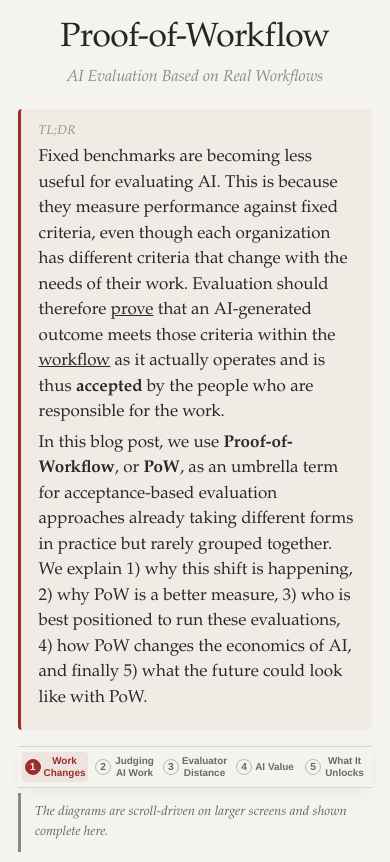
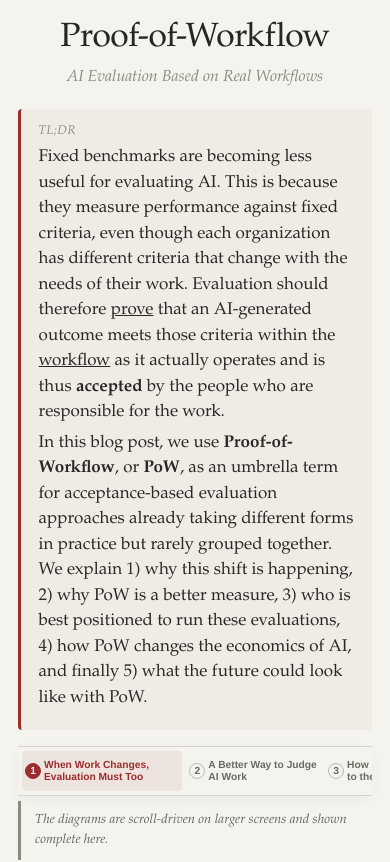
Before and after one commit to amirzeinali/Proof-of-Workflow, a Next.js app: page / in a window 390 px wide. Shown: the top 862 px of the page. Built offline with nearby package versions, Linux system fonts and the light colour scheme.

Commit message:
Compact the value meter and refine navigation

```diff
--- a/app/globals.css
+++ b/app/globals.css
@@ -7,7 +7,7 @@
   --doc-accent-light: rgba(155, 45, 45, 0.16);
   --doc-bg: #f4f3ee;
   --doc-muted: #8c8a80;
-  --sticky-top: 94px;
+  --sticky-top: 106px;
 }
 
 * {
@@ -111,7 +111,7 @@ h1 {
   grid-template-columns: auto minmax(0, 1fr);
   align-items: center;
   gap: 14px;
-  min-height: 44px;
+  min-height: 54px;
   margin: 0 0 0.45rem;
   padding: 5px 10px;
   border-top: 1px solid rgba(140, 138, 128, 0.3);
@@ -132,7 +132,7 @@ h1 {
 
 .contents-table ol {
   display: grid;
-  grid-template-columns: repeat(5, minmax(0, 1fr));
+  grid-template-columns: 1.25fr 1.05fr 1.55fr 0.85fr 1.1fr;
   gap: 4px;
   margin: 0;
   padding: 0;
@@ -147,11 +147,11 @@ h1 {
   display: flex;
   align-items: center;
   gap: 6px;
-  min-height: 30px;
-  padding: 3px 8px;
+  min-height: 40px;
+  padding: 4px 6px;
   border-radius: 4px;
   color: #6d6a63;
-  font-size: 0.72rem;
+  font-size: 0.65rem;
   font-weight: 600;
   line-height: 1.15;
   text-decoration: none;
@@ -192,14 +192,14 @@ h1 {
 .act-heading {
   position: sticky;
   z-index: 10;
-  top: 44px;
+  top: 54px;
   margin: 0.45rem 0 0;
   padding: 0.3rem 0 0.35rem;
   border-bottom: 1px solid rgba(140, 138, 128, 0.25);
   background: rgba(244, 243, 238, 0.96);
   backdrop-filter: blur(4px);
   font-size: 28px;
-  scroll-margin-top: 96px;
+  scroll-margin-top: 108px;
 }
 
 .scroll-section {
@@ -352,7 +352,7 @@ blockquote {
 }
 
 .scene-meter .diagram-canvas {
-  aspect-ratio: 500 / 315;
+  aspect-ratio: 2 / 1;
 }
 
 .viz-caption {
@@ -415,9 +415,10 @@ blockquote {
   .contents-table {
     grid-template-columns: minmax(0, 1fr);
     gap: 0;
-    min-height: 42px;
+    min-height: 44px;
     margin-bottom: 0.35rem;
     padding: 4px;
+    overflow-x: auto;
   }
 
   .contents-title {
@@ -425,11 +426,16 @@ blockquote {
   }
 
   .contents-table a {
-    justify-content: center;
+    justify-content: flex-start;
     gap: 3px;
     padding: 3px;
-    font-size: 0.62rem;
-    text-align: center;
+    font-size: 0.64rem;
+    text-align: left;
+  }
+
+  .contents-table ol {
+    grid-template-columns: 1.25fr 1.05fr 1.55fr 0.85fr 1.1fr;
+    min-width: 760px;
   }
 
   .contents-table a span {
--- a/app/page.tsx
+++ b/app/page.tsx
@@ -1083,7 +1083,7 @@ function drawMeter(ctx: CanvasRenderingContext2D, p: number) {
   const meterX = 86;
   const meterY = 28;
   const meterWidth = 328;
-  const meterHeight = 238;
+  const meterHeight = 196;
 
   ctx.save();
   ctx.fillStyle = "rgba(255,255,255,.74)";
@@ -1148,62 +1148,62 @@ function drawMeter(ctx: CanvasRenderingContext2D, p: number) {
   const retryReached = smootherEase((activityFill - 0.36) / 0.11) * usageOpacity;
   const correctionReached = smootherEase((activityFill - 0.67) / 0.11) * usageOpacity;
 
-  label(ctx, "retry", retryX, 215, {
+  label(ctx, "retry", retryX, 173, {
     color: ACCENT,
     size: 8.7,
     weight: 600,
     opacity: retryReached,
   });
-  label(ctx, "expert correction", correctionX, 215, {
+  label(ctx, "expert correction", correctionX, 173, {
     color: ACCENT,
     size: 8.7,
     weight: 600,
     opacity: correctionReached,
   });
-  line(ctx, retryX, 221, retryX, 232, ACCENT, 1, retryReached);
-  line(ctx, correctionX, 221, correctionX, 232, ACCENT, 1, correctionReached);
-  dot(ctx, retryX, 238, 3.5, PAPER, ACCENT, retryReached);
-  dot(ctx, correctionX, 238, 3.5, PAPER, ACCENT, correctionReached);
-
-  line(ctx, barStart, 238, barEnd, 238, "rgba(140,138,128,.58)", 3, usageOpacity);
-  line(ctx, barStart, 238, barStart + (barEnd - barStart) * activityFill, 238, ACCENT, 3.4, usageOpacity);
+  line(ctx, retryX, 179, retryX, 191, ACCENT, 1, retryReached);
+  line(ctx, correctionX, 179, correctionX, 191, ACCENT, 1, correctionReached);
+  dot(ctx, retryX, 197, 3.5, PAPER, ACCENT, retryReached);
+  dot(ctx, correctionX, 197, 3.5, PAPER, ACCENT, correctionReached);
+
+  line(ctx, barStart, 197, barEnd, 197, "rgba(140,138,128,.58)", 3, usageOpacity);
+  line(ctx, barStart, 197, barStart + (barEnd - barStart) * activityFill, 197, ACCENT, 3.4, usageOpacity);
   for (let index = 0; index <= 8; index += 1) {
     const x = barStart + ((barEnd - barStart) * index) / 8;
-    line(ctx, x, 232, x, 244, MUTED, 0.8, 0.7 * usageOpacity);
+    line(ctx, x, 191, x, 203, MUTED, 0.8, 0.7 * usageOpacity);
   }
-  dot(ctx, barStart + (barEnd - barStart) * activityFill, 238, 5.5, PAPER, ACCENT, usageOpacity);
+  dot(ctx, barStart + (barEnd - barStart) * activityFill, 197, 5.5, PAPER, ACCENT, usageOpacity);
 
   const acceptedUnit = smootherEase((flip - 0.5) / 0.42);
-  line(ctx, 129, 202, 371, 202, "rgba(140,138,128,.34)", 1, acceptedUnit);
-  label(ctx, "COST UNIT", 144, 216, {
+  line(ctx, 129, 154, 371, 154, "rgba(140,138,128,.34)", 1, acceptedUnit);
+  label(ctx, "COST UNIT", 144, 171, {
     color: MUTED,
     size: 8.3,
     align: "left",
     weight: 700,
     opacity: acceptedUnit,
   });
-  label(ctx, "accepted workflow", 356, 216, {
+  label(ctx, "accepted workflow", 356, 171, {
     color: SUCCESS,
     size: 9.5,
     align: "right",
     weight: 700,
     opacity: acceptedUnit,
   });
-  label(ctx, "PRICE UNIT", 144, 239, {
+  label(ctx, "PRICE UNIT", 144, 197, {
     color: MUTED,
     size: 8.3,
     align: "left",
     weight: 700,
     opacity: pricing,
   });
-  dot(ctx, 250, 239, 8.5, "rgba(47,125,50,.08)", SUCCESS, pricing);
-  label(ctx, "$", 250, 239, {
+  dot(ctx, 250, 197, 8.5, "rgba(47,125,50,.08)", SUCCESS, pricing);
+  label(ctx, "$", 250, 197, {
     color: SUCCESS,
     size: 9.5,
     weight: 800,
     opacity: pricing,
   });
-  label(ctx, "dollars / accepted workflow", 267, 239, {
+  label(ctx, "dollars / accepted workflow", 267, 197, {
     color: SUCCESS,
     size: 8.4,
     align: "left",
@@ -1320,7 +1320,13 @@ function drawCompounding(ctx: CanvasRenderingContext2D, p: number) {
     if (cycle === 2) return initial + (firstExpansion - initial) * growth;
     return firstExpansion + (finalExpansion - firstExpansion) * growth;
   };
-  const organizationCount = counts(3, 30, 85);
+  const organizationCount = cycle === 0
+    ? 3 + (11 - 3) * growth
+    : cycle === 1
+      ? 11
+      : cycle === 2
+        ? 11 + (30 - 11) * growth
+        : 30 + (85 - 30) * growth;
   const intelligenceCount = counts(2, 26, 75);
   const utilityCount = counts(2, 36, 100);
 
@@ -1498,7 +1504,7 @@ function ScrollDiagram({
     const paint = () => {
       frame = 0;
       const ratio = Math.min(window.devicePixelRatio || 1, 2);
-      const logicalHeight = scene === "meter" ? 315 : 400;
+      const logicalHeight = scene === "meter" ? 250 : 400;
       if (canvas.width !== Math.round(500 * ratio) || canvas.height !== Math.round(logicalHeight * ratio)) {
         canvas.width = Math.round(500 * ratio);
         canvas.height = Math.round(logicalHeight * ratio);
@@ -1596,11 +1602,11 @@ function ProseSection({ children }: { labelText: string; children: ReactNode })
 }
 
 const contents = [
-  { id: "act-one", number: "1", label: "Work Changes" },
-  { id: "act-two", number: "2", label: "Judging AI Work" },
-  { id: "act-three", number: "3", label: "Evaluator Distance" },
-  { id: "act-four", number: "4", label: "AI Value" },
-  { id: "act-five", number: "5", label: "What It Unlocks" },
+  { id: "act-one", number: "1", label: "When Work Changes, Evaluation Must Too" },
+  { id: "act-two", number: "2", label: "A Better Way to Judge AI Work" },
+  { id: "act-three", number: "3", label: "How Close the Evaluator Must Be to the Organization" },
+  { id: "act-four", number: "4", label: "From AI Use to AI Value" },
+  { id: "act-five", number: "5", label: "What Better Evaluation Could Unlock" },
 ];
 
 function SectionTable() {
```
